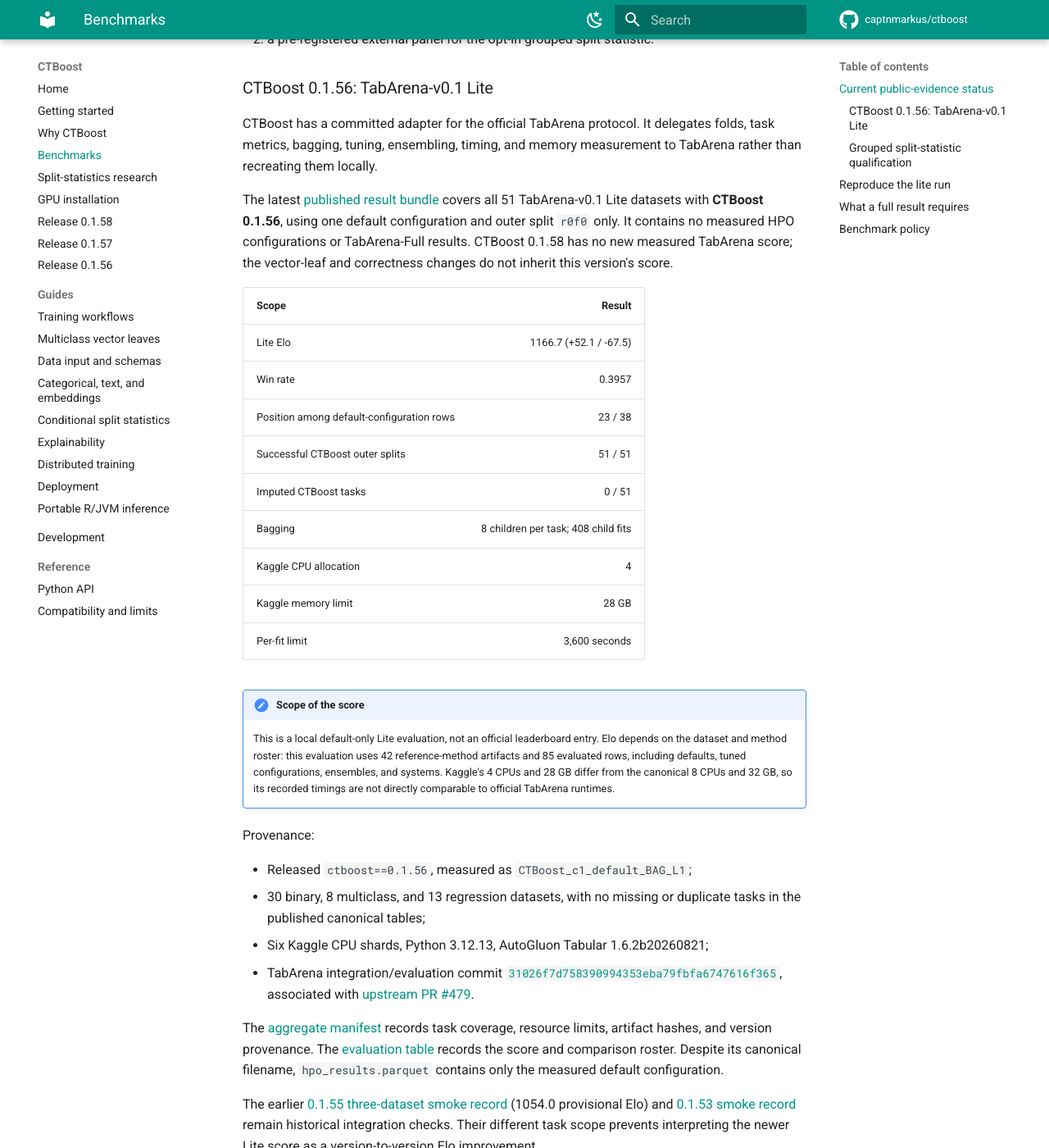
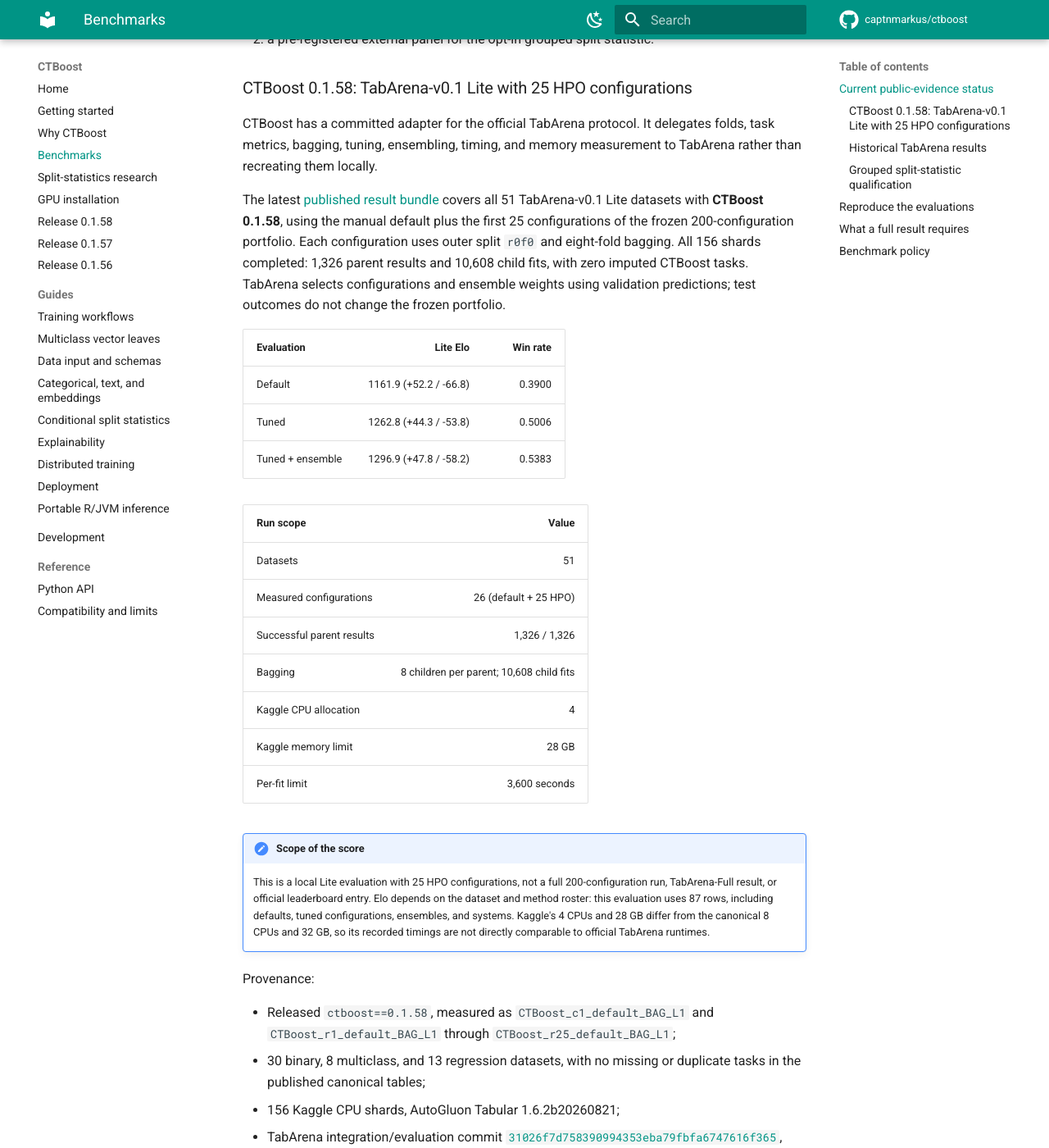
Before and after one commit to captnmarkus/ctboost, an MkDocs documentation site: the page built from docs/benchmarks.md, in a window 1280 px wide and 1400 px high, scrolled down 271 px. Shown: the whole window at 82% size. Built offline with MkDocs 1.6.1 and Material for MkDocs 9.7.7, drawn with Linux system fonts in a browser that asks for light colours; comment, search, counter and statistics services are not loaded; some of the changed text lies outside the part shown.

Commit message:
Publish completed CTBoost 0.1.58 Lite HPO benchmark results

````diff
--- a/docs/benchmarks.md
+++ b/docs/benchmarks.md
@@ -5,57 +5,74 @@
 CTBoost has two separate evidence tracks. They must not be combined into one
 score:
 
-1. a default-configuration TabArena-v0.1 Lite evaluation for the ordinary adapter; and
+1. a default-plus-25-configuration TabArena-v0.1 Lite evaluation for the ordinary adapter; and
 2. a pre-registered external panel for the opt-in grouped split statistic.
 
-### CTBoost 0.1.56: TabArena-v0.1 Lite
+### CTBoost 0.1.58: TabArena-v0.1 Lite with 25 HPO configurations
 
 CTBoost has a committed adapter for the official TabArena protocol. It delegates
 folds, task metrics, bagging, tuning, ensembling, timing, and memory measurement to
 TabArena rather than recreating them locally.
 
-The latest [published result bundle](https://huggingface.co/datasets/Maiernator/ctboost-tabarena-lite-0.1.56)
-covers all 51 TabArena-v0.1 Lite datasets with **CTBoost 0.1.56**, using one
-default configuration and outer split `r0f0` only. It contains no measured HPO
-configurations or TabArena-Full results. CTBoost 0.1.58 has no new measured
-TabArena score; the vector-leaf and correctness changes do not inherit this
-version's score.
+The latest [published result bundle](https://huggingface.co/datasets/Maiernator/ctboost-tabarena-lite-hpo25-0.1.58)
+covers all 51 TabArena-v0.1 Lite datasets with **CTBoost 0.1.58**, using the
+manual default plus the first 25 configurations of the frozen 200-configuration
+portfolio. Each configuration uses outer split `r0f0` and eight-fold bagging.
+All 156 shards completed: 1,326 parent results and 10,608 child fits, with zero
+imputed CTBoost tasks. TabArena selects configurations and ensemble weights
+using validation predictions; test outcomes do not change the frozen portfolio.
 
-| Scope | Result |
+| Evaluation | Lite Elo | Win rate |
+|---|---:|---:|
+| Default | 1161.9 (+52.2 / -66.8) | 0.3900 |
+| Tuned | 1262.8 (+44.3 / -53.8) | 0.5006 |
+| Tuned + ensemble | 1296.9 (+47.8 / -58.2) | 0.5383 |
+
+| Run scope | Value |
 |---|---:|
-| Lite Elo | 1166.7 (+52.1 / -67.5) |
-| Win rate | 0.3957 |
-| Position among default-configuration rows | 23 / 38 |
-| Successful CTBoost outer splits | 51 / 51 |
-| Imputed CTBoost tasks | 0 / 51 |
-| Bagging | 8 children per task; 408 child fits |
+| Datasets | 51 |
+| Measured configurations | 26 (default + 25 HPO) |
+| Successful parent results | 1,326 / 1,326 |
+| Bagging | 8 children per parent; 10,608 child fits |
 | Kaggle CPU allocation | 4 |
 | Kaggle memory limit | 28 GB |
 | Per-fit limit | 3,600 seconds |
 
 !!! note "Scope of the score"
-    This is a local default-only Lite evaluation, not an official leaderboard
-    entry. Elo depends on the dataset and method roster: this evaluation uses
-    42 reference-method artifacts and 85 evaluated rows, including defaults,
-    tuned configurations, ensembles, and systems. Kaggle's 4 CPUs and 28 GB
+    This is a local Lite evaluation with 25 HPO configurations, not a full
+    200-configuration run, TabArena-Full result, or official leaderboard entry.
+    Elo depends on the dataset and method roster: this evaluation uses 87 rows,
+    including defaults, tuned configurations, ensembles, and systems. Kaggle's 4 CPUs and 28 GB
     differ from the canonical 8 CPUs and 32 GB, so its recorded timings are not
     directly comparable to official TabArena runtimes.
 
 Provenance:
 
-- Released `ctboost==0.1.56`, measured as `CTBoost_c1_default_BAG_L1`;
+- Released `ctboost==0.1.58`, measured as `CTBoost_c1_default_BAG_L1` and
+  `CTBoost_r1_default_BAG_L1` through `CTBoost_r25_default_BAG_L1`;
 - 30 binary, 8 multiclass, and 13 regression datasets, with no missing or
   duplicate tasks in the published canonical tables;
-- Six Kaggle CPU shards, Python 3.12.13, AutoGluon Tabular 1.6.2b20260821;
+- 156 Kaggle CPU shards, AutoGluon Tabular 1.6.2b20260821;
 - TabArena integration/evaluation commit
   [`31026f7d758390994353eba79fbfa6747616f365`](https://github.com/captnmarkus/tabarena/commit/31026f7d758390994353eba79fbfa6747616f365),
   associated with [upstream PR #479](https://github.com/autogluon/tabarena/pull/479).
 
-The [aggregate manifest](https://huggingface.co/datasets/Maiernator/ctboost-tabarena-lite-0.1.56/blob/main/validation/aggregate_manifest.json)
+The [aggregate manifest](https://huggingface.co/datasets/Maiernator/ctboost-tabarena-lite-hpo25-0.1.58/blob/main/validation/aggregate_manifest.json)
 records task coverage, resource limits, artifact hashes, and version provenance.
-The [evaluation table](https://huggingface.co/datasets/Maiernator/ctboost-tabarena-lite-0.1.56/blob/main/reports/leaderboard_lite.csv)
-records the score and comparison roster. Despite its canonical filename,
-`hpo_results.parquet` contains only the measured default configuration.
+The [evaluation table](https://huggingface.co/datasets/Maiernator/ctboost-tabarena-lite-hpo25-0.1.58/blob/main/reports/leaderboard_lite.csv)
+records the scores and comparison roster. Canonical result tables contain all
+26 measured configurations and the default, tuned, and tuned-plus-ensemble
+evaluation results.
+
+### Historical TabArena results
+
+The [0.1.56 default-only Lite result](https://huggingface.co/datasets/Maiernator/ctboost-tabarena-lite-0.1.56)
+covered the same 51 datasets and reported 1166.7 Elo (+52.1 / -67.5), a 0.3957
+win rate, and position 23/38 among default-configuration rows, with no imputation.
+Its comparison roster contained 85 rows, versus 87 in the 0.1.58 evaluation.
+The two Elo values therefore do not quantify a version-to-version change in
+accuracy. The historical bundle contains only the default configuration and
+408 child fits; its `hpo_results.parquet` filename does not imply an HPO run.
 
 The earlier [0.1.55 three-dataset smoke record](https://github.com/captnmarkus/ctboost/blob/master/benchmarks/tabarena/smoke_0155_public_wheel.json)
 (1054.0 provisional Elo) and [0.1.53 smoke record](https://github.com/captnmarkus/ctboost/blob/master/benchmarks/tabarena/smoke_fd187da.json)
@@ -80,18 +97,20 @@
 See the [research ledger](split-statistics-research.md) and the
 [sanitized machine-readable panel evidence](https://github.com/captnmarkus/ctboost/blob/master/benchmarks/split_research/results/grouped_external_panel_v2_fb65b685.json).
 
-## Reproduce the lite run
+## Reproduce the evaluations
 
-Follow the pinned environment instructions in
-[`benchmarks/tabarena/README.md`](https://github.com/captnmarkus/ctboost/blob/master/benchmarks/tabarena/README.md),
-then run:
+The frozen 25-configuration Kaggle protocol, collection, and validation commands
+are documented in
+[`benchmarks/tabarena/README.md`](https://github.com/captnmarkus/ctboost/blob/master/benchmarks/tabarena/README.md).
+That workflow produces the complete result bundle above. For a local default-only
+Lite run, follow the pinned environment instructions there, then run:
 
 ```bash
 ctboost-tabarena \
   --subset lite \
   --device cpu \
   --num-cpus 8 \
-  --memory-limit-gb 24 \
+  --memory-limit-gb 32 \
   --time-limit 3600 \
   --results-dir benchmark-results/tabarena/raw \
   --output-dir benchmark-results/tabarena/report
````
Also changed, not shown: README.md (+17 -8 lines), docs/release-0.1.58.md (+16 -4 lines).
